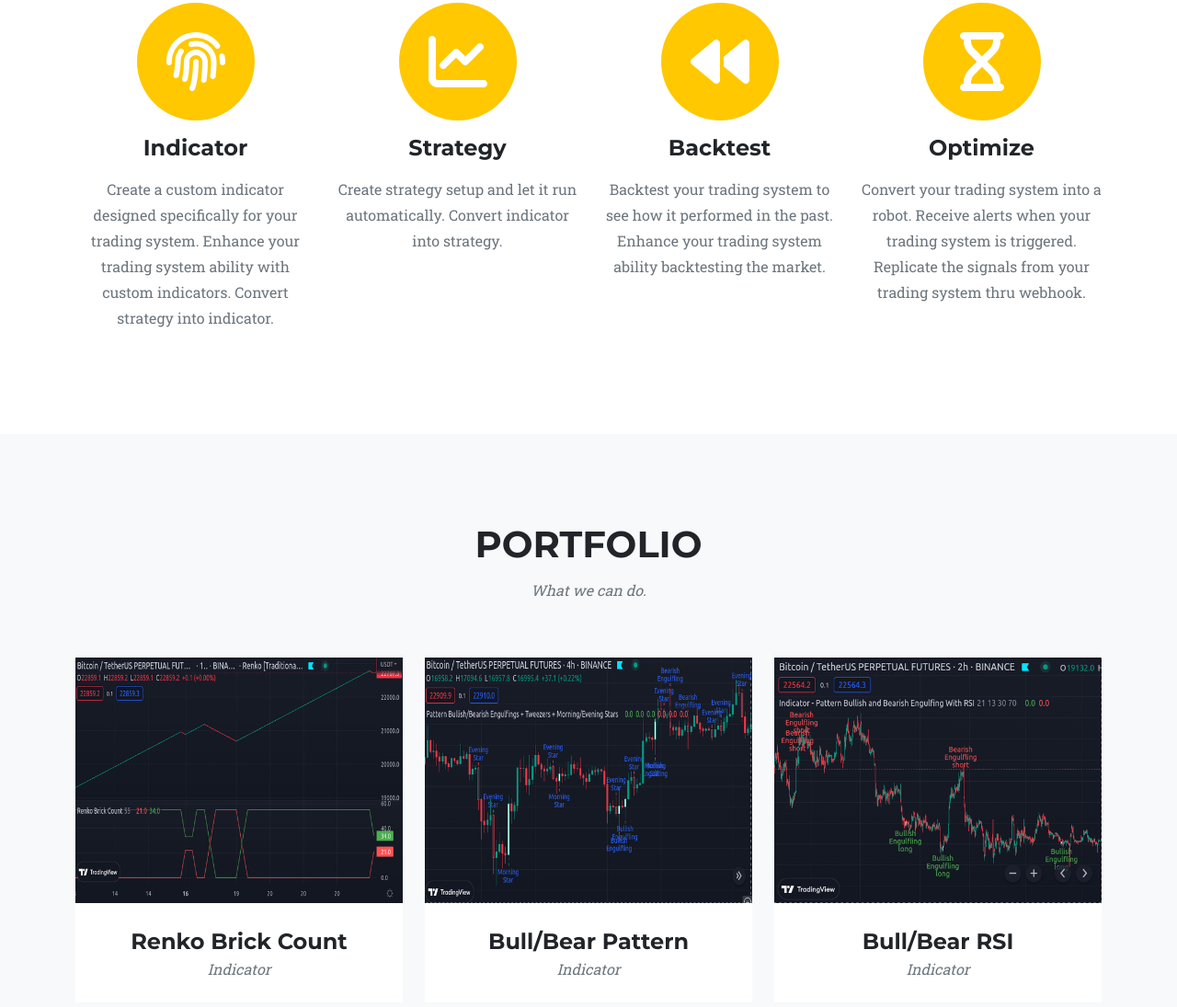
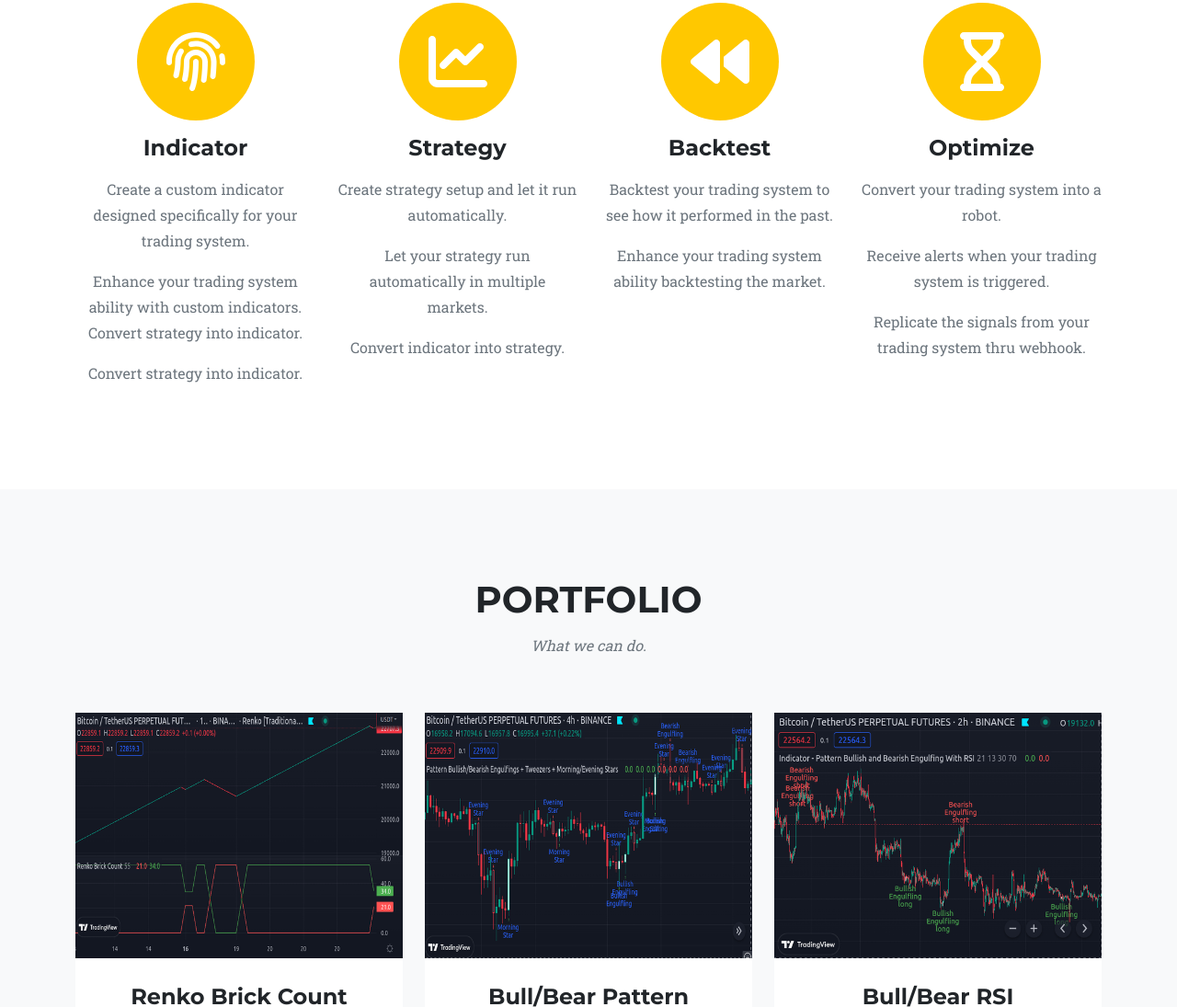
Before and after one commit to sistemaon/Robotizer, a plain HTML site: page index.html in a window 1280 px wide. Shown: the part 1036-2131 px from the top of the page at 92% size. Drawn offline with nearby package versions, Linux system fonts and the light colour scheme.

Commit message:
idx info change and grammar change

```diff
--- a/index.html
+++ b/index.html
@@ -60,7 +60,12 @@
                         <h4 class="my-3">Indicator</h4>
                         <p class="text-muted">
                             Create a custom indicator designed specifically for your trading system.
+                        </p>
+                        <p class="text-muted">
                             Enhance your trading system ability with custom indicators.
+                            Convert strategy into indicator.
+                        </p>
+                        <p class="text-muted">
                             Convert strategy into indicator.
                         </p>
                     </div>
@@ -72,6 +77,11 @@
                         <h4 class="my-3">Strategy</h4>
                         <p class="text-muted">
                             Create strategy setup and let it run automatically.
+                        </p>
+                        <p class="text-muted">
+                            Let your strategy run automatically in multiple markets.
+                        </p>
+                        <p class="text-muted">
                             Convert indicator into strategy.
                         </p>
                     </div>
@@ -83,6 +93,8 @@
                         <h4 class="my-3">Backtest</h4>
                         <p class="text-muted">
                             Backtest your trading system to see how it performed in the past.
+                        </p>
+                        <p class="text-muted">
                             Enhance your trading system ability backtesting the market.
                         </p>
                     </div>
@@ -94,7 +106,11 @@
                         <h4 class="my-3">Optimize</h4>
                         <p class="text-muted">
                             Convert your trading system into a robot.
+                        </p>
+                        <p class="text-muted">
                             Receive alerts when your trading system is triggered.
+                        </p>
+                        <p class="text-muted">
                             Replicate the signals from your trading system thru webhook.
                         </p>
                     </div>
@@ -219,7 +235,7 @@
                             </div>
                             <div class="timeline-body">
                                 <p class="text-muted">
-                                Robotizer meets your financial stock market needs and brings it to the next level by automating and making it easy to use.
+                                Robotizer meets your stock market needs and brings it to the next level by automating the process and making it easy to use.
                                 </p>
                             </div>
                         </div>
@@ -238,7 +254,7 @@
                             <div class="col-lg-4 text-lg-start"></div>
                             <div class="col-lg-4 my-3 my-lg-0">
                                 <a class="btn btn-dark btn-social mx-2" href="https://t.me/ErniSouza_sistemaOn" aria-label="telegram"><i class="fab fa-telegram"></i></a>
-                                <a class="btn btn-dark btn-social mx-2" href="mailto:autotizer@protonmail.com" aria-label="gmail"><i class="fab fa-google"></i></a>
+                                <a class="btn btn-dark btn-social mx-2" href="mailto:autotizer@protonmail.com" aria-label="email"><i class="fas fa-mail-bulk"></i></a>
                             </div>
                         </div>
                     </div>
```
